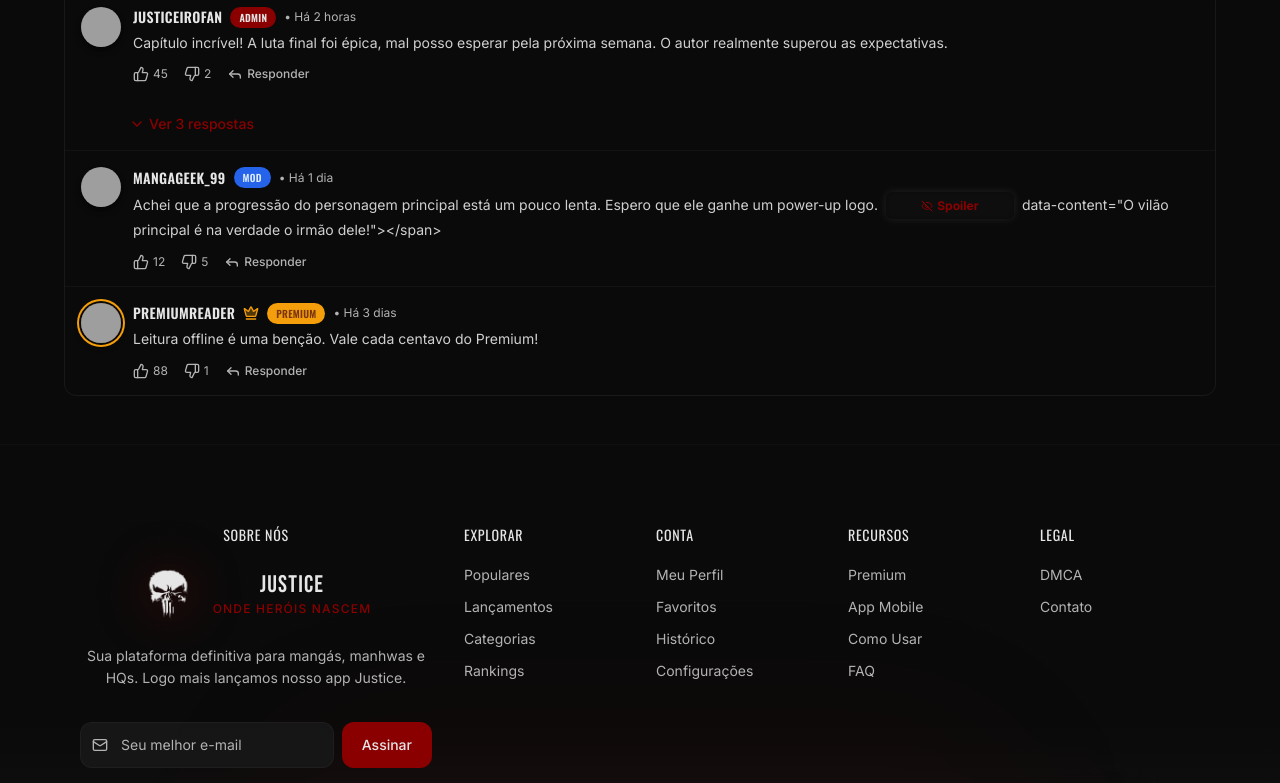
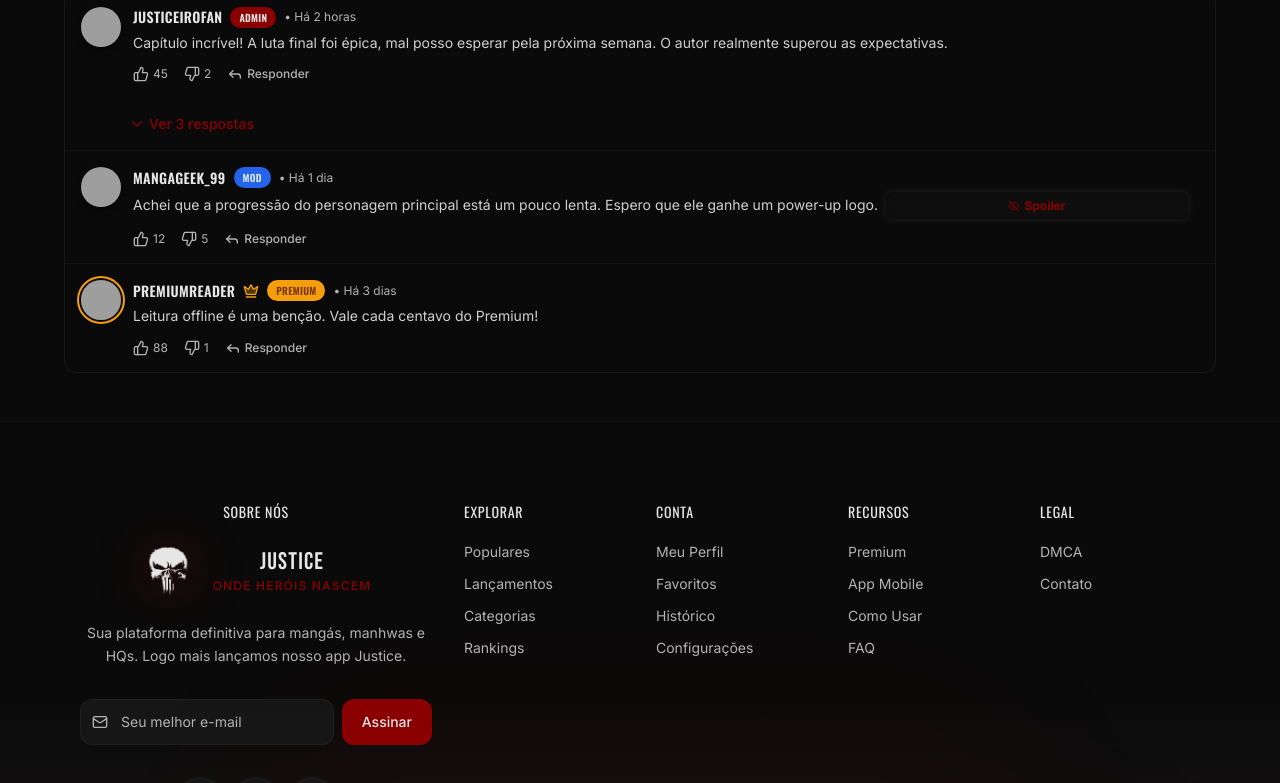
Before and after one commit to Conta-de-Projetos/pixel-perfect-vision-56, a React (Vite) app: page /manga/blue-lock in a window 1280 px wide. Shown: the part 2626-3409 px from the top of the page. Built offline with nearby package versions, Linux system fonts and the light colour scheme; grey boxes are pictures that could not be loaded; the HTML template or start-up script is replaced by a standard one.

Commit message:
[dyad] Corrigindo o sistema de spoiler para tampar a frase inteira marcada com [SPOILER]...[/SPOILER]. - wrote 1 file(s)

```diff
--- a/src/components/CommentSection.tsx
+++ b/src/components/CommentSection.tsx
@@ -104,17 +104,37 @@ const CommentItem = ({ comment, isReply = false, hasMoreReplies = false, onToggl
   // Estado para controlar a revelação de spoilers neste comentário
   const [revealedSpoilers, setRevealedSpoilers] = useState<boolean[]>([]);
 
-  // Processa o conteúdo para identificar spoilers
-  const processedContent = comment.content.replace(SPOILER_REGEX, (match, content) => {
-    // Usamos um placeholder temporário para renderização
-    return `<span class="spoiler-placeholder" data-content="${content.trim()}"></span>`;
-  });
+  // Função para dividir o conteúdo em partes normais e partes de spoiler
+  const parseContent = (content: string) => {
+    const parts: { type: 'text' | 'spoiler', content: string }[] = [];
+    let lastIndex = 0;
+    let match;
+
+    while ((match = SPOILER_REGEX.exec(content)) !== null) {
+      // Adiciona o texto normal antes do spoiler
+      if (match.index > lastIndex) {
+        parts.push({ type: 'text', content: content.substring(lastIndex, match.index) });
+      }
+      // Adiciona o conteúdo do spoiler
+      parts.push({ type: 'spoiler', content: match[1].trim() });
+      lastIndex = match.index + match[0].length;
+    }
+
+    // Adiciona o texto normal após o último spoiler
+    if (lastIndex < content.length) {
+      parts.push({ type: 'text', content: content.substring(lastIndex) });
+    }
+
+    return parts;
+  };
+
+  const contentParts = parseContent(comment.content);
 
   // Efeito para inicializar o estado de revelação de spoilers
   React.useEffect(() => {
-    const spoilerCount = (comment.content.match(SPOILER_REGEX) || []).length;
+    const spoilerCount = contentParts.filter(p => p.type === 'spoiler').length;
     setRevealedSpoilers(new Array(spoilerCount).fill(false));
-  }, [comment.content]);
+  }, [comment.content]); // Dependência ajustada para garantir que o efeito rode apenas quando o conteúdo muda
 
   const handleRevealSpoiler = (index: number) => {
     setRevealedSpoilers(prev => {
@@ -177,27 +197,22 @@ const CommentItem = ({ comment, isReply = false, hasMoreReplies = false, onToggl
     }
   };
 
-  // Renderiza o conteúdo, substituindo placeholders de spoiler por componentes interativos
+  // Renderiza o conteúdo, tratando spoilers como blocos
   const renderContent = () => {
-    const parts = processedContent.split('<span class="spoiler-placeholder"');
-    const elements: React.ReactNode[] = [];
     let spoilerIndex = 0;
 
-    parts.forEach((part, index) => {
-      // Adiciona o texto normal
-      if (part) {
-        elements.push(<span key={`text-${index}`}>{part}</span>);
+    return contentParts.map((part, index) => {
+      if (part.type === 'text') {
+        return <React.Fragment key={index}>{part.content}</React.Fragment>;
       }
 
-      // Se houver um placeholder de spoiler, renderiza o componente de spoiler
-      if (index < parts.length - 1) {
-        const match = part.match(/data-content="(.*?)"/);
-        const spoilerContent = match ? match[1] : 'Conteúdo Oculto';
-        const isRevealed = revealedSpoilers[spoilerIndex];
+      // É um spoiler
+      const currentSpoilerIndex = spoilerIndex++;
+      const isRevealed = revealedSpoilers[currentSpoilerIndex];
 
-        elements.push(
+      return (
         <span
-            key={`spoiler-${spoilerIndex}`}
+          key={`spoiler-${index}`}
           className="relative inline-block mx-1"
         >
           <span
@@ -207,25 +222,21 @@ const CommentItem = ({ comment, isReply = false, hasMoreReplies = false, onToggl
                 ? "bg-transparent text-foreground blur-none"
                 : "bg-foreground/10 text-transparent blur-sm cursor-pointer hover:bg-foreground/20"
             )}
-              onClick={() => !isRevealed && handleRevealSpoiler(spoilerIndex)}
+            onClick={() => !isRevealed && handleRevealSpoiler(currentSpoilerIndex)}
           >
-              {spoilerContent}
+            {part.content}
           </span>
           {!isRevealed && (
             <button
               className="absolute inset-0 flex items-center justify-center bg-background/80 rounded-md text-primary font-bold text-xs px-2 py-1"
-                onClick={() => handleRevealSpoiler(spoilerIndex)}
+              onClick={() => handleRevealSpoiler(currentSpoilerIndex)}
             >
               <EyeOff className="w-3 h-3 mr-1" /> Spoiler
             </button>
           )}
         </span>
       );
-        spoilerIndex++;
-      }
     });
-
-    return elements;
   };
 
 
```
Lines whose indentation alone changed are shown as unchanged.
